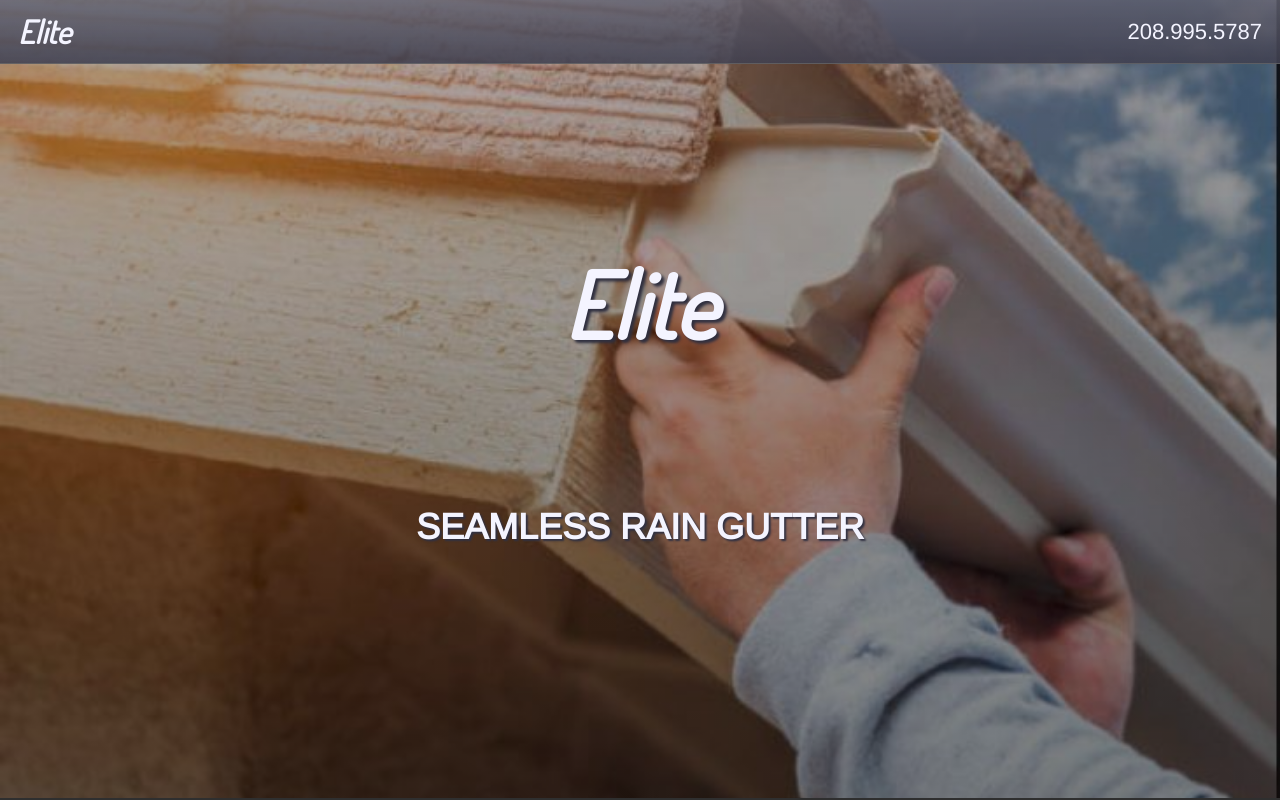
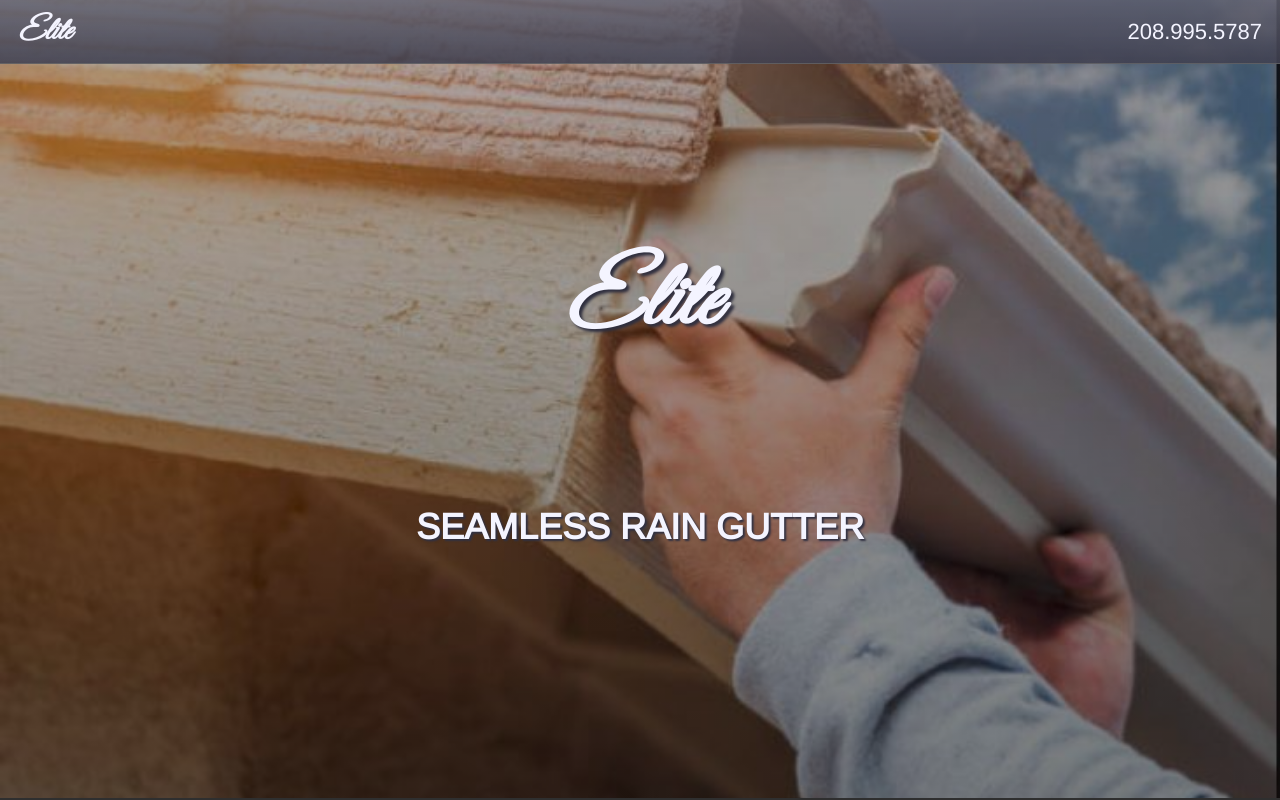
Before and after one commit to eliteseamlessraingutter/eliteseamlessraingutter.github.io, a plain HTML site: page index.html in a window 1280 px wide. Drawn offline with Linux system fonts and the light colour scheme.

Commit message:
Updated logo font

```diff
--- a/css/style.css
+++ b/css/style.css
@@ -11,6 +11,11 @@
 @font-face {
     font-family: "Dosis Medium";
     src: url(../fonts/Dosis-Medium.ttf);
+}
+
+@font-face {
+    font-family: "Great Vibes";
+    src: url(../fonts/GreatVibes-Regular.otf);
 }
 
 html { overflow: hidden; }
@@ -48,7 +53,7 @@ header > h2 { font-size: 16px; line-height: 64px; text-transform: uppercase }
 header > a { float: right; line-height: 64px; font-size: 22px; }
 
 h1 {
-    font-family: "Dosis";
+    font-family: "Great Vibes";
     font-style: italic;
 }
 
```
Also changed, not shown: fonts/GreatVibes-Regular.otf (added), 1 other file.
